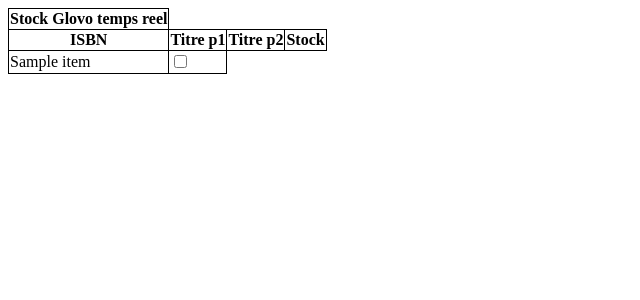
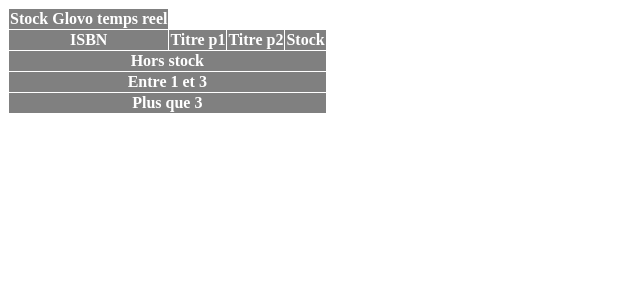
Before and after one commit to slapash/Stock_verif, a Flask app: template templates/resultat.html in a window 1280 px wide. Shown: the top 300 px of the page, without its empty margins (0-640 px from the left). Run offline with Flask 2, Linux system fonts and the light colour scheme; the template is opened without the code that fills it: most values are stand-ins (such as "Sample title", 1, 10 or a date in 2020); lists and menus that the app fills with data are empty.

Commit message:
UX changes + bat autorun

```diff
--- a/main.py
+++ b/main.py
@@ -27,6 +27,8 @@
 
         def sort(tuples):
             return sorted(tuples, key=last)
+
+
         book_list = sort(book_list)
         """"
         for i in range(len(liste_isbn)):
--- a/static/styles/style.css
+++ b/static/styles/style.css
@@ -5,3 +5,20 @@
 table{
     border-collapse: collapse;
 }
+
+.red{
+    background-color: tomato;
+
+}
+.green{
+    background-color: seagreen;
+}
+.orange{
+
+    background-color: coral;
+}
+th{
+    background-color: gray;
+    color:white
+
+}
--- a/templates/resultat.html
+++ b/templates/resultat.html
@@ -18,15 +18,52 @@
             <th>Titre p2</th>
             <th>Stock</th>
         </tr>
+        <tr>
+            <th colspan="4">Hors stock</th>
+        </tr>
+        {% for elem1, elem2, elem3, elem4 in liste %}
+        {% if elem4 < 1 %}
+        <tr>
 
-        {% for elem in liste %}
-            <tr>
-                {% for item in elem %}
-                <td>{{ item }}</td>
-                {% endfor %}
-                <td><input type="checkbox" name="" id=""></td>
-            </tr>
+            <td class = "zero">{{elem1}}</td>
+            <td class = "zero">{{elem2}}</td>
+            <td class = "zero">{{elem3}}</td>
+            <td class = "zero">{{elem4}}</td>
+
+            <td class = red><input type="checkbox" name="" id="" ></td>
+        </tr>
+        {% endif %}
         {% endfor %}
+        <tr>
+            <th colspan="4">Entre 1 et 3</th>
+        </tr>
+        {% for elem1, elem2, elem3, elem4 in liste %}
+        {% if elem4 < 4 and elem4 > 0 %}
+        <tr>
+            <td class = "moins_trois">{{elem1}}</td>
+            <td class = "moins_trois">{{elem2}}</td>
+            <td class = "moins_trois">{{elem3}}</td>
+            <td class = "moins_trois">{{elem4}}</td>
+            <td class = "orange"><input type="checkbox" name="" id="" ></td>
+        </tr>
+        {% endif %}
+        {% endfor %}
+        <tr>
+            <th colspan="4">Plus que 3</th>
+        </tr>
+        {% for elem1, elem2, elem3, elem4 in liste %}
+        {% if elem4 > 3 %}
+        <tr>
+            <td class = "reste">{{elem1}}</td>
+            <td class = "reste">{{elem2}}</td>
+            <td class = "reste">{{elem3}}</td>
+            <td class = "reste">{{elem4}}</td>
+            <td class = "green"><input type="checkbox" name="" id="" ></td>
+        </tr>
+        {% endif %}
+        {% endfor %}
+
+
     </table>
 </body>
 </html>
```
Also changed, not shown: 1 other file.
